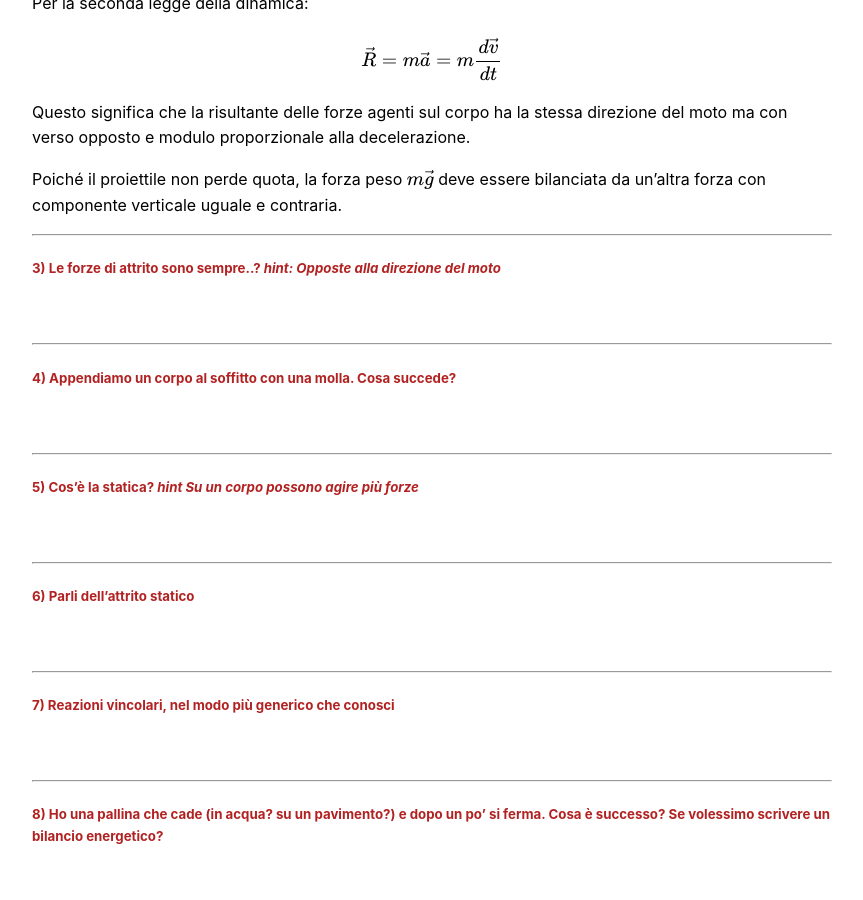
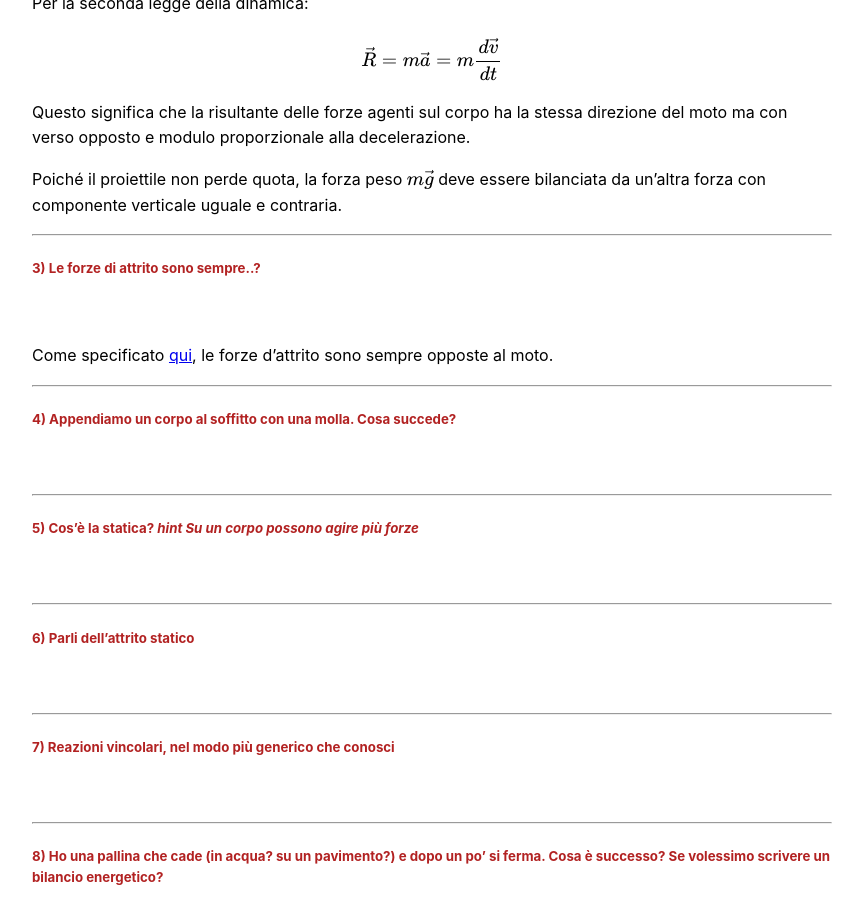
Before and after one commit to FedericoMenegoz/UNITN-fisica-orale, a Jekyll site: the page built from content/dinamica.md, in a window 1280 px wide and 900 px high, scrolled down 3477 px. Shown: the whole window, without its empty margins (208-1071 px from the left). Built offline with Jekyll 4.4.1, drawn with Linux system fonts in a browser that asks for light colours; our own code applies the rules of GitHub Pages for plain Markdown files.

Commit message:
Updated dinamica domanda 3

```diff
--- a/content/dinamica.md
+++ b/content/dinamica.md
@@ -132,13 +132,17 @@ Poiché il proiettile non perde quota, la forza peso $m\vec g$ deve essere bilan
 
 ---
 
-##### 3) Le forze di attrito sono sempre..? _hint: Opposte alla direzione del moto_
+##### 3) Le forze di attrito sono sempre..?
 <br>
+
+Come specificato [qui](#forza-dattrito), le forze d'attrito sono sempre opposte al moto.
 
 ---
 
 ##### 4) Appendiamo un corpo al soffitto con una molla. Cosa succede?
 <br>
+
+
 
 ---
 
```
